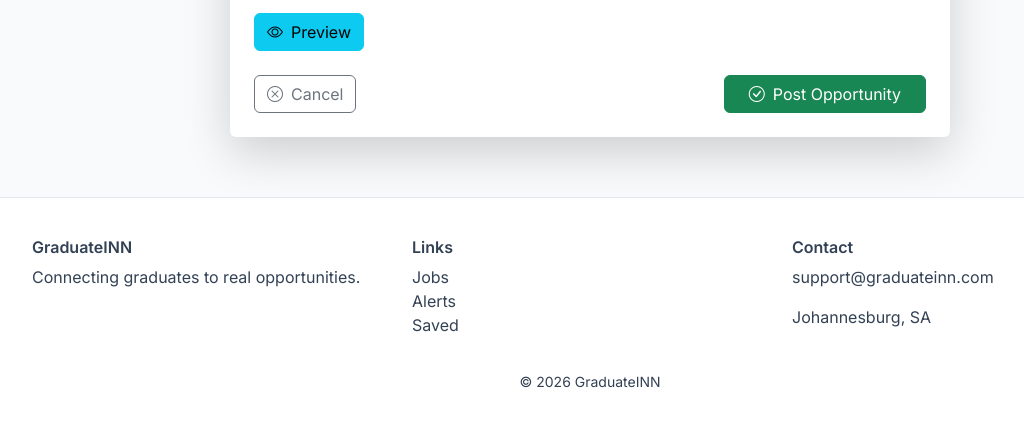
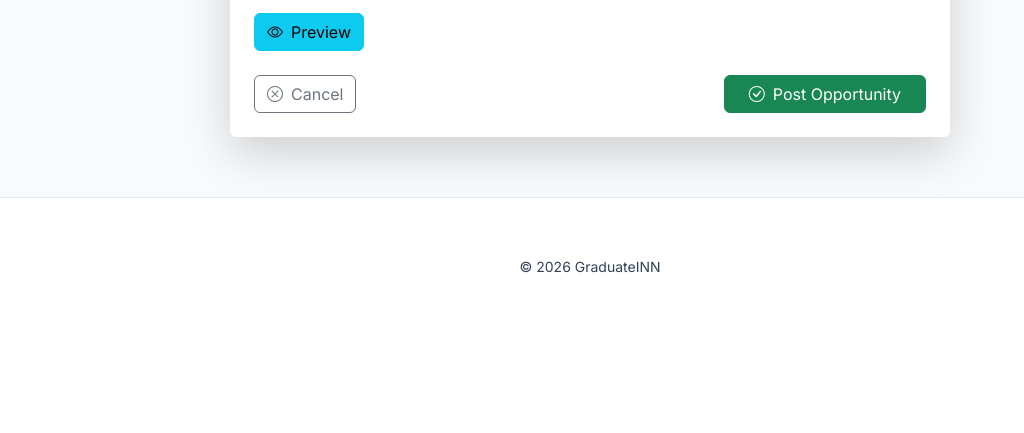
Before and after one commit to Napster-12/GraduateINN, a Flask app: page /add_job in a window 1280 px wide. Shown: the part 1311-1744 px from the top of the page, without its empty margins (50-1074 px from the left). After the commit the page ends 1584 px from the top, so only its background shows below. Run offline with Flask 3, Linux system fonts and the light colour scheme; a user stored in the database is signed in.

Commit message:
Update base.html

```diff
--- a/templates/base.html
+++ b/templates/base.html
@@ -348,29 +348,8 @@
 <!-- FOOTER -->
 <footer class="footer">
     <div class="container">
-        <div class="row">
 
-            <div class="col-md-4">
-                <h6>GraduateINN</h6>
-                <p>Connecting graduates to real opportunities.</p>
-            </div>
 
-            <div class="col-md-4">
-                <h6>Links</h6>
-                <ul class="list-unstyled">
-                    <li><a href="/search">Jobs</a></li>
-                    <li><a href="/job_alerts">Alerts</a></li>
-                    <li><a href="/saved_jobs">Saved</a></li>
-                </ul>
-            </div>
-
-            <div class="col-md-4">
-                <h6>Contact</h6>
-                <p>support@graduateinn.com</p>
-                <p>Johannesburg, SA</p>
-            </div>
-
-        </div>
 
         <div class="text-center mt-3">
             <small>© 2026 GraduateINN</small>
```
